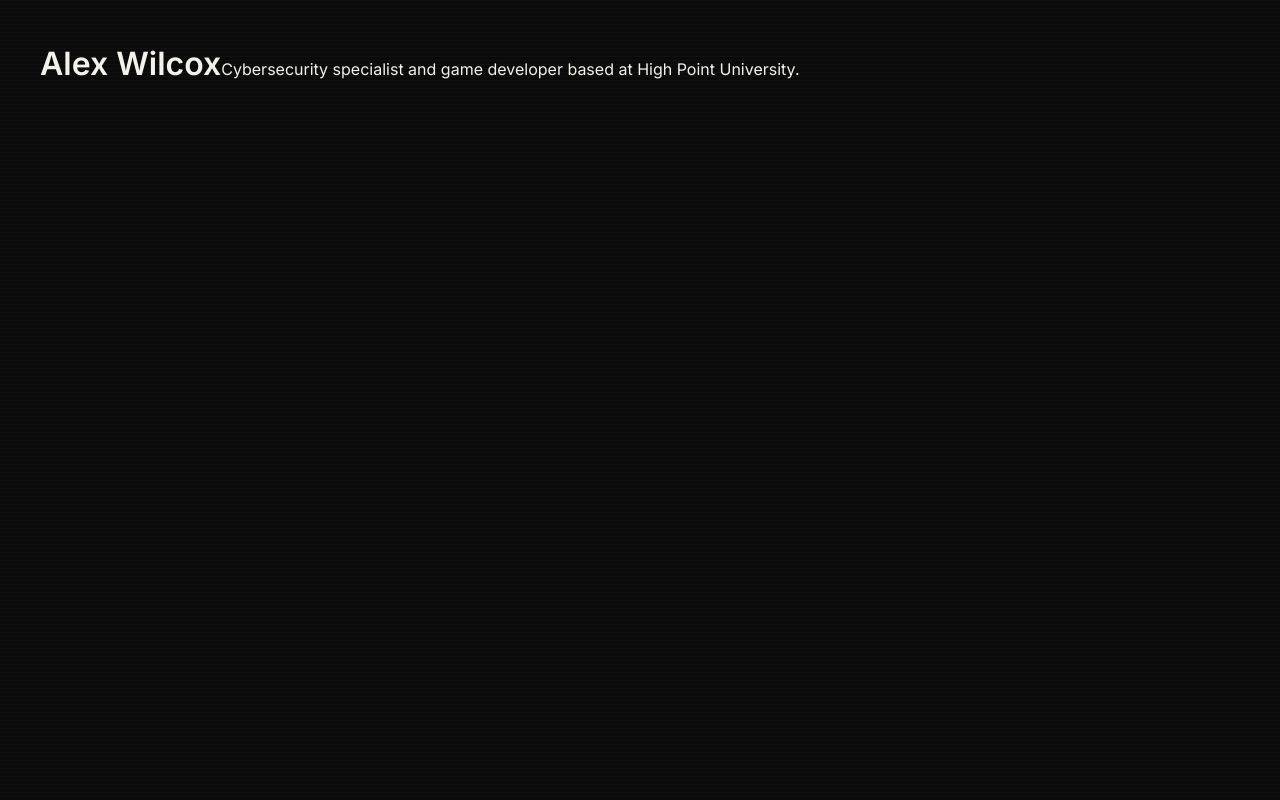
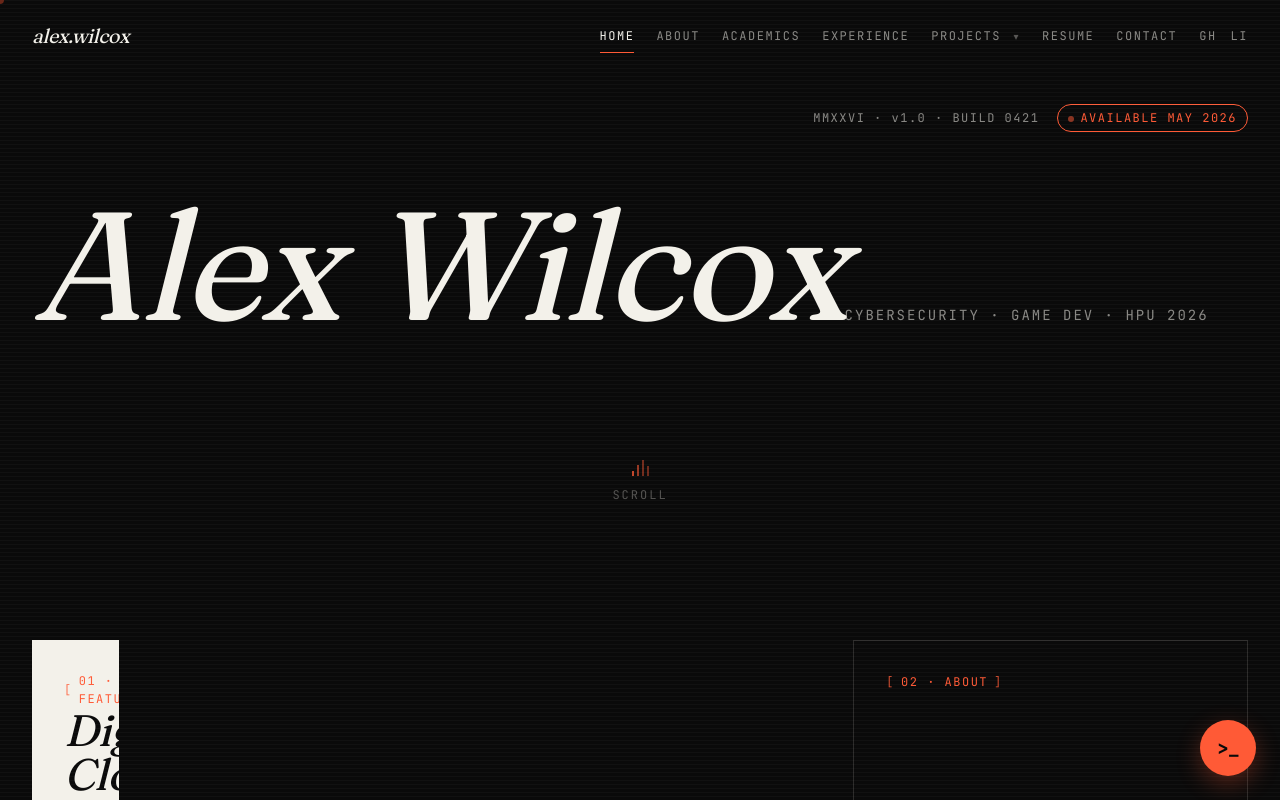
Before and after one commit to AlexJohnWilcox/myWebsite, a React (Vite) app: page / in a window 1280 px wide. Shown: the top 800 px of the page. Built offline with nearby package versions, Linux system fonts and the light colour scheme.

Commit message:
Wire up App with Router, persistent components, and route transitions

```diff
--- a/src/App.jsx
+++ b/src/App.jsx
@@ -1,12 +1,55 @@
-import { Typewriter } from './components/Typewriter'
+import { BrowserRouter, Routes, Route, useLocation } from 'react-router-dom'
+import { AnimatePresence, motion } from 'framer-motion'
+import { Nav } from './components/Nav'
+import { Footer } from './components/Footer'
+import { Cursor } from './components/Cursor'
+import { ChatBubble } from './components/ChatBubble'
+import { ErrorBoundary } from './components/ErrorBoundary'
+import { ScrollToTop } from './components/ScrollToTop'
+import { Hub } from './routes/Hub'
+import { About } from './routes/About'
+import { Academics } from './routes/Academics'
+import { Experience } from './routes/Experience'
+import { Projects } from './routes/Projects'
+import { Contact } from './routes/Contact'
+import { NotFound } from './routes/NotFound'
+
+function AnimatedRoutes() {
+  const location = useLocation()
+  return (
+    <AnimatePresence mode="wait">
+      <motion.div
+        key={location.pathname}
+        initial={{ opacity: 0, y: 4 }}
+        animate={{ opacity: 1, y: 0 }}
+        exit={{ opacity: 0, y: -4 }}
+        transition={{ duration: 0.28, ease: [0.25, 0.1, 0.25, 1] }}
+      >
+        <Routes location={location}>
+          <Route path="/" element={<Hub />} />
+          <Route path="/about" element={<About />} />
+          <Route path="/academics" element={<Academics />} />
+          <Route path="/experience" element={<Experience />} />
+          <Route path="/projects" element={<Projects />} />
+          <Route path="/contact" element={<Contact />} />
+          <Route path="*" element={<NotFound />} />
+        </Routes>
+      </motion.div>
+    </AnimatePresence>
+  )
+}
 
 export default function App() {
   return (
-    <main style={{ padding: 40, minHeight: '100vh' }}>
-      <Typewriter as="h1" speed="slow">Alex Wilcox</Typewriter>
-      <Typewriter as="p" speed="fast">
-        Cybersecurity specialist and game developer based at High Point University.
-      </Typewriter>
-    </main>
+    <BrowserRouter>
+      <ErrorBoundary>
+        <ScrollToTop />
+        <Cursor />
+        <Nav />
+        <AnimatedRoutes />
+        <Footer />
+        <ChatBubble />
+      </ErrorBoundary>
+    </BrowserRouter>
   )
 }
```
